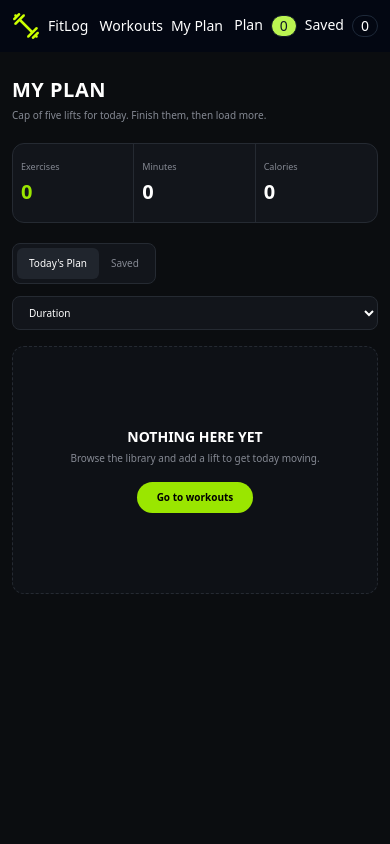
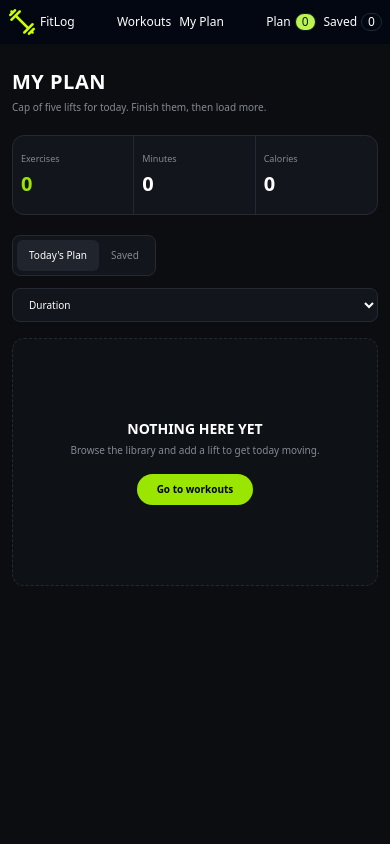
Before and after one commit to toufiq-tech/Fit-Log, a Next.js app: page /myplan in a window 390 px wide. Shown: the top 844 px of the page. Built offline with nearby package versions, Linux system fonts and the light colour scheme.

Commit message:
Navbar Responsive fixed

```diff
--- a/src/app/components/Navbar.tsx
+++ b/src/app/components/Navbar.tsx
@@ -8,27 +8,39 @@ import { WorkContext } from '../context/WorkContext';
 
 const Navbar = () => {
   const { plan, save } = useContext(WorkContext);
+
   return (
-        <div className='flex justify-between items-center p-3 sm:p-4 bg-gray-950 text-white'>
-        <div className='container mx-auto flex justify-between items-center'>
-          <div className='flex items-center space-x-2'>
+    <div className='flex items-center justify-between bg-gray-950 p-2 text-white sm:p-4'>
+      <div className='container mx-auto flex items-center justify-between gap-2'>
+
+        <div className='flex items-center space-x-1 sm:space-x-2'>
           <Image src={Logo} alt="Logo" width={28} height={28} />
-            <h1 className='text-sm sm:text-base'>FitLog</h1>
+          <h1 className='text-xs sm:text-base'>FitLog</h1>
         </div>
-          <div className='flex space-x-2 sm:space-x-4 text-sm sm:text-base'>
+
+        <div className='flex space-x-2 text-xs sm:space-x-4 sm:text-base'>
           <Link href="/" >Workouts</Link>
           <Link href="/myplan" >My Plan</Link>
         </div>
-          <div className='flex space-x-2 sm:space-x-4 text-sm sm:text-base'>
-            <div className='flex gap-2'>
+
+        <div className='flex space-x-2 text-xs sm:space-x-4 sm:text-base'>
+
+          <div className='flex items-center gap-1 sm:gap-2'>
             <Link href="/myplan" >Plan</Link>
-              <h1 className="border rounded-2xl bg-lime-300 text-gray-900 px-2">{plan.length}</h1>
+            <h1 className="rounded-2xl border bg-lime-300 px-1.5 text-gray-900 sm:px-2">
+              {plan.length}
+            </h1>
           </div>
-            <div className='flex gap-2'>
+
+          <div className='flex items-center gap-1 sm:gap-2'>
             <Link href="/myplan" >Saved</Link>
-              <h1 className="border border-gray-800 rounded-2xl bg-gray-950 text-white px-2">{save.length}</h1>
+            <h1 className="rounded-2xl border border-gray-800 bg-gray-950 px-1.5 text-white sm:px-2">
+              {save.length}
+            </h1>
           </div>
+
         </div>
+
       </div>
     </div>
   );
```
Lines whose indentation alone changed are shown as unchanged.
